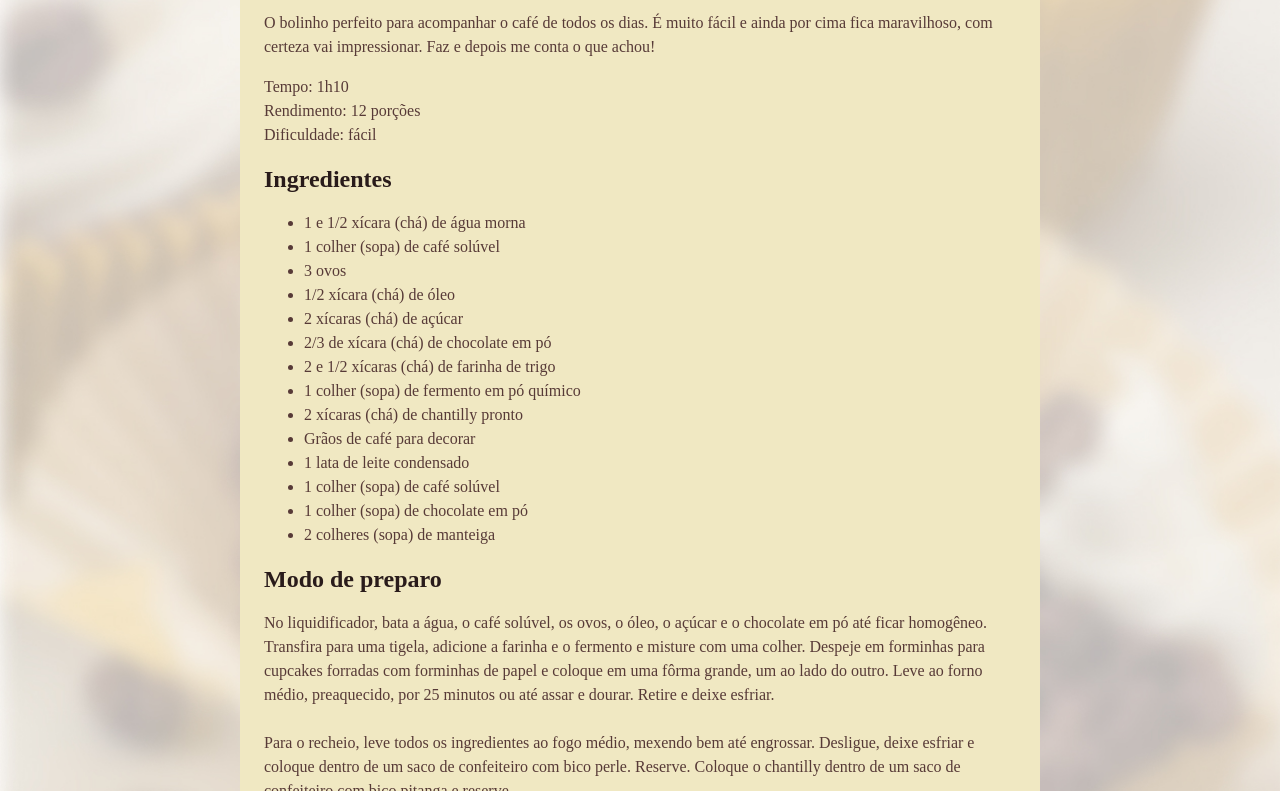
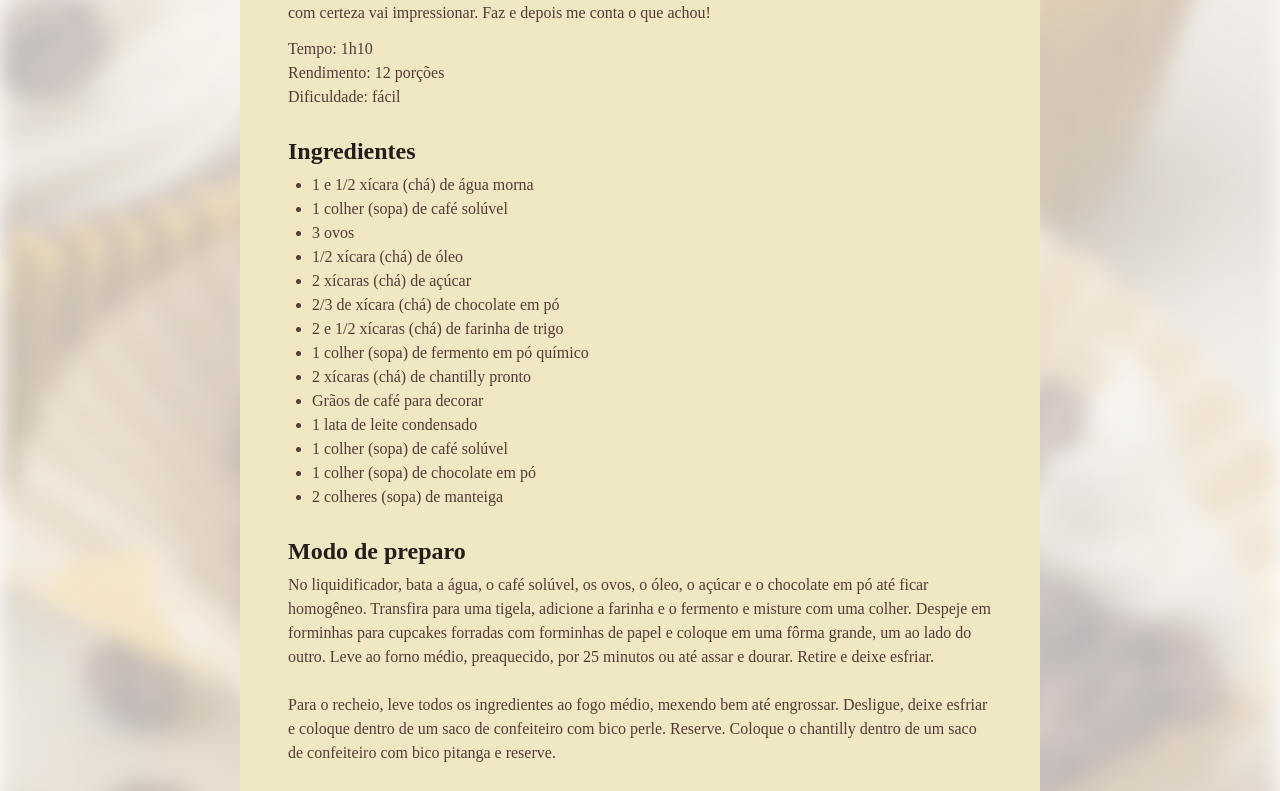
Before and after one commit to EderCruzz/pagina-de-receita, a plain HTML site: page index.html in a window 1280 px wide. Shown: the part 590-1381 px from the top of the page. Drawn offline with Linux system fonts and the light colour scheme; a web font is replaced by a local one.

Commit message:
personalizando espaços

```diff
--- a/style.css
+++ b/style.css
@@ -1,3 +1,8 @@
+*{
+  margin: 0;
+  padding: 0;
+}
+
 :root {
   font-family: "Alice", serif;
   line-height: 150%;
@@ -7,8 +12,6 @@
 body {
   background-image:  url("assets/bg-image.jpg");
   background-size: cover;
-
-  font-family: ;
 }
 #page {
   width: 800px;
@@ -23,9 +26,21 @@ img {
   border-radius: 16px;
 }
 
+main{
+  padding: 24px;
+}
+
 h1 {
   line-height: 140%;
   font-size: 40px;
+}
+
+section + section {
+  margin-top: 24px;
+}
+
+#about p + p {
+  margin-top: 12px;
 }
 
 h2{
@@ -34,4 +49,10 @@ h2{
 
 h1, h2 {
   color: #291B1A;
+  margin-bottom: 4px;
+  line-height: 150%;
 }
+
+ul {
+  padding-left: 24px;
+}
```
